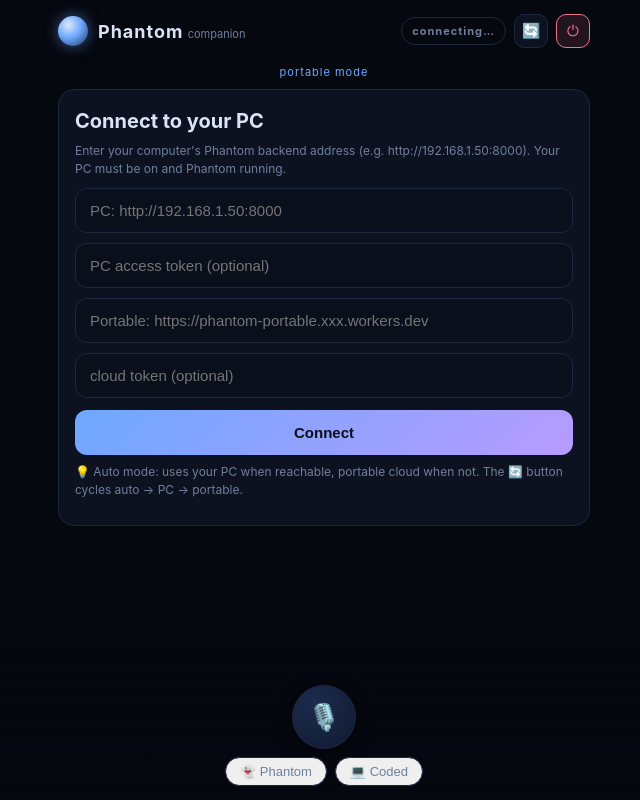
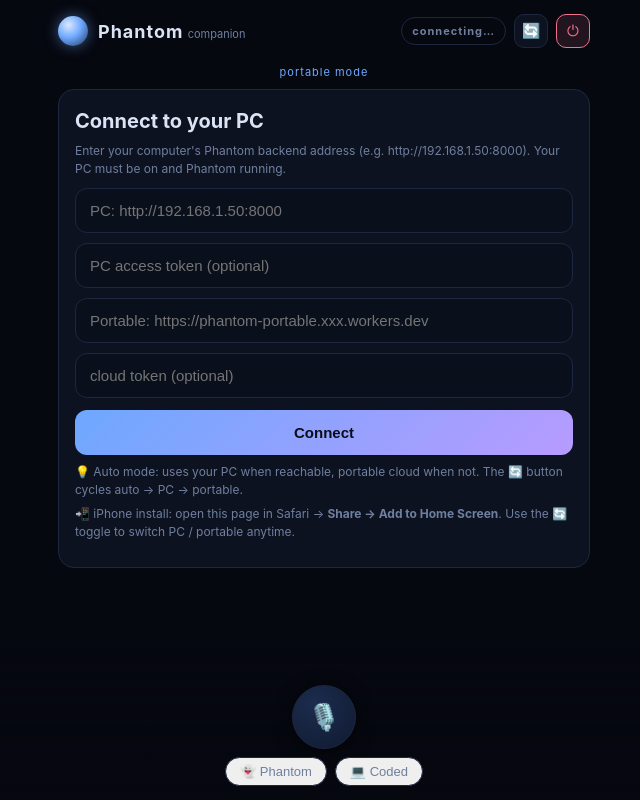
Before and after one commit to g2code33/PHANTOM-AI, an Electron app: page ui/mobile.html in a window 1380 px wide. Shown: the whole page, without its empty margins (366-1006 px from the left). Drawn offline with Linux system fonts and the light colour scheme.

Commit message:
feat: npm shortcuts (portable:deploy, tunnel:run, tunnel:quick) + iPhone install note (v0.4.2)
- npm scripts: portable:deploy -> bash cloud/deploy.sh, tunnel:run ->
  bash scripts/tunnel-run.sh, tunnel:quick -> bash scripts/tunnel.sh.
- mobile connect screen: iPhone 'Add to Home Screen' + mode-toggle hint.
- README: shortcuts section.
- Version 0.4.2.

Co-authored-by: arena-agent <297053741+arena-agent@users.noreply.github.com>

```diff
--- a/ui/mobile.html
+++ b/ui/mobile.html
@@ -44,6 +44,7 @@
       <input id="mCloudToken" type="password" placeholder="cloud token (optional)">
       <button id="mConnectBtn" class="mPrimary">Connect</button>
       <p class="muted small" style="margin-top:8px">💡 Auto mode: uses your PC when reachable, portable cloud when not. The 🔄 button cycles auto → PC → portable.</p>
+      <p class="muted small" style="margin-top:6px">📲 iPhone install: open this page in Safari → <b>Share → Add to Home Screen</b>. Use the 🔄 toggle to switch PC / portable anytime.</p>
       <p id="mConnErr" class="mErr hidden"></p>
     </div>
   </div>
```
Also changed, not shown: package.json (+5 -2 lines), README.md, 1 other file.
